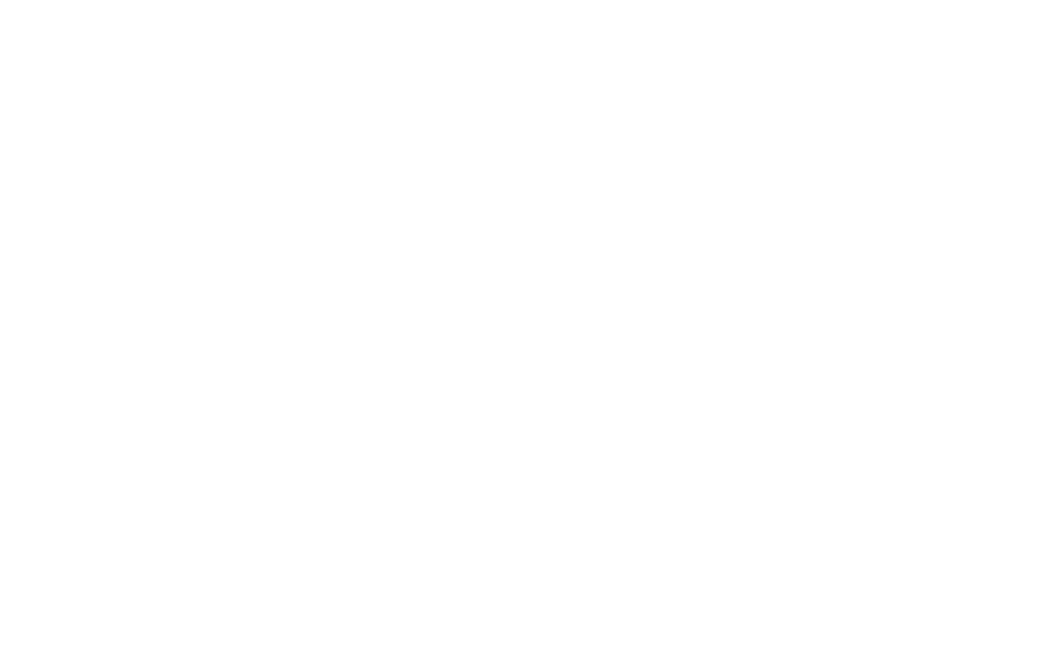
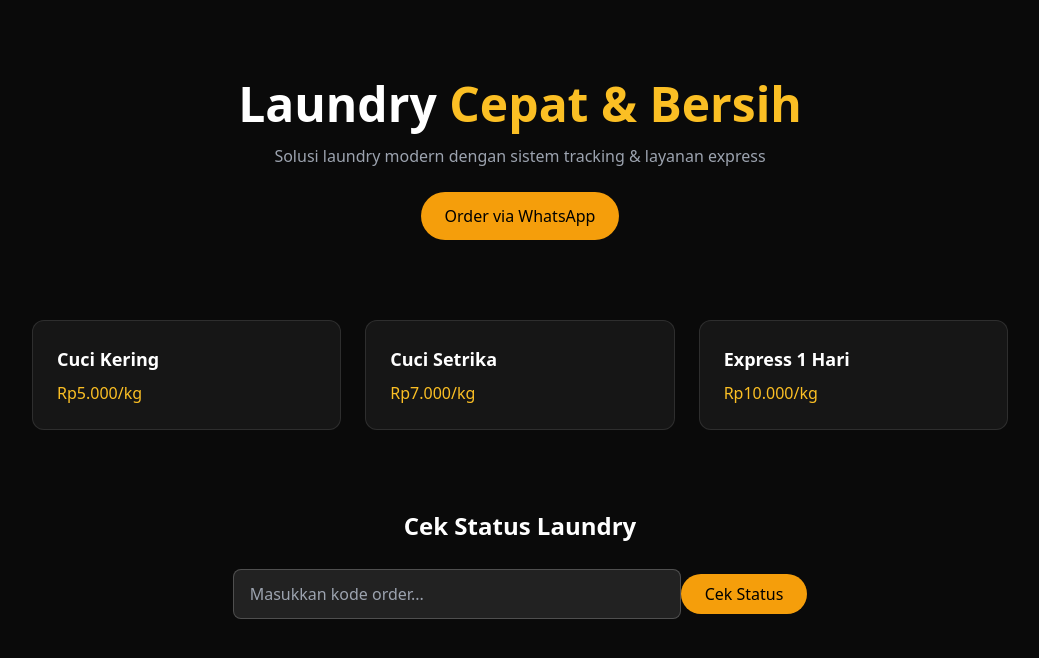
Before and after one commit to rafirachmawan/Rafi-Web-Studio, a React (Vite) app: page /laundry in a window 1280 px wide. Before the commit this address had no page. Shown: the top 658 px of the page, without its empty margins (120-1159 px from the left). Built offline with nearby package versions, Linux system fonts and the light colour scheme.

Commit message:
Update Home UI

```diff
--- a/package.json
+++ b/package.json
@@ -10,6 +10,7 @@
     "preview": "vite preview"
   },
   "dependencies": {
+    "framer-motion": "^12.38.0",
     "gsap": "^3.14.2",
     "react": "^19.2.4",
     "react-dom": "^19.2.4",
--- a/src/App.jsx
+++ b/src/App.jsx
@@ -6,6 +6,8 @@
 import HotelLanding from "./pages/HotelLanding";
 import RestoLanding from "./pages/RestoLanding";
 import SekolahLanding from "./pages/SekolahLanding";
+import LaundryLanding from "./pages/LaundryLanding";
+import UmrohLanding from "./pages/UmrohLanding";
 
 export default function App() {
   return (
@@ -17,6 +19,8 @@
         <Route path="/hotel" element={<HotelLanding />} />
         <Route path="/resto" element={<RestoLanding />} />
         <Route path="/sekolah" element={<SekolahLanding />} />
+        <Route path="/laundry" element={<LaundryLanding />} />
+        <Route path="/umroh" element={<UmrohLanding />} />
       </Routes>
     </Router>
   );
--- a/src/pages/Home.jsx
+++ b/src/pages/Home.jsx
@@ -1,83 +1,149 @@
 import { Link } from "react-router-dom";
+import { motion } from "framer-motion";
+import { useState } from "react";
 
 export default function Home() {
+  const [filter, setFilter] = useState("all");
+
   const demos = [
     {
       name: "Coffee",
       path: "/coffee",
       desc: "Website cafe aesthetic & modern",
       icon: "☕",
+      category: "food",
+      image: "https://images.unsplash.com/photo-1509042239860-f550ce710b93",
     },
     {
       name: "Rental",
       path: "/rental",
       desc: "Sistem sewa mobil cepat & praktis",
       icon: "🚗",
+      category: "service",
+      image: "https://images.unsplash.com/photo-1502877338535-766e1452684a",
     },
     {
       name: "Hotel",
       path: "/hotel",
       desc: "Landing page hotel elegan & premium",
       icon: "🏨",
+      category: "service",
+      image: "https://images.unsplash.com/photo-1566073771259-6a8506099945",
     },
     {
       name: "Resto",
       path: "/resto",
       desc: "Website menu & booking restoran",
       icon: "🍽️",
+      category: "food",
+      image: "https://images.unsplash.com/photo-1555396273-367ea4eb4db5",
     },
     {
       name: "Sekolah",
       path: "/sekolah",
       desc: "Profil sekolah profesional",
       icon: "🏫",
+      category: "education",
+      image: "https://images.unsplash.com/photo-1588072432836-e10032774350",
+    },
+    {
+      name: "Laundry",
+      path: "/laundry",
+      desc: "Website laundry modern + tracking order",
+      icon: "🧺",
+      category: "service",
+      image: "https://images.unsplash.com/photo-1581578731548-c64695cc6952",
+    },
+    {
+      name: "Umroh",
+      path: "/umroh",
+      desc: "Landing page travel umroh profesional",
+      icon: "🕋",
+      category: "religion",
+      image: "https://images.unsplash.com/photo-1542810634-71277d95dcbb",
     },
   ];
 
+  const filtered =
+    filter === "all" ? demos : demos.filter((item) => item.category === filter);
+
   return (
-    <div className="min-h-screen bg-[#0b0b0b] text-white">
-      {/* CONTAINER */}
-      <div className="max-w-6xl mx-auto px-6 py-20">
+    <div className="min-h-screen bg-[#0a0a0a] text-white relative overflow-hidden">
+      {/* BACKGROUND GLOW (OPTIMIZED) */}
+      <div className="absolute top-[-200px] left-1/2 -translate-x-1/2 w-[500px] h-[500px] bg-amber-500/10 blur-[80px] rounded-full"></div>
+
+      <div className="max-w-6xl mx-auto px-6 py-20 relative z-10">
         {/* HEADER */}
-        <div className="text-center mb-16">
-          <h1 className="text-4xl md:text-5xl font-bold tracking-tight">
-            Demo Website <span className="text-amber-500">Bisnis</span>
+        <div className="text-center mb-12">
+          <h1 className="text-4xl md:text-6xl font-bold">
+            Demo Website{" "}
+            <span className="bg-gradient-to-r from-amber-400 to-yellow-300 bg-clip-text text-transparent">
+              Bisnis
+            </span>
           </h1>
 
-          <p className="text-gray-400 mt-4 text-lg max-w-xl mx-auto">
-            Pilih jenis bisnis untuk melihat contoh website yang siap digunakan
+          <p className="text-gray-400 mt-4">
+            Pilih template sesuai bisnis kamu
           </p>
+        </div>
+
+        {/* FILTER */}
+        <div className="flex flex-wrap justify-center gap-3 mb-10">
+          {["all", "food", "service", "education", "religion"].map((cat) => (
+            <button
+              key={cat}
+              onClick={() => setFilter(cat)}
+              className={`px-4 py-2 rounded-full text-sm transition ${
+                filter === cat
+                  ? "bg-amber-500 text-black"
+                  : "bg-white/10 text-gray-300 hover:bg-white/20"
+              }`}
+            >
+              {cat}
+            </button>
+          ))}
         </div>
 
         {/* GRID */}
         <div className="grid grid-cols-1 sm:grid-cols-2 lg:grid-cols-3 gap-6">
-          {demos.map((demo, i) => (
+          {filtered.map((demo, i) => (
+            <motion.div
+              key={i}
+              initial={{ opacity: 0, y: 30 }}
+              animate={{ opacity: 1, y: 0 }}
+              transition={{ duration: 0.3 }}
+            >
               <Link
-              key={i}
                 to={demo.path}
-              className="group relative bg-[#141414] border border-white/10 rounded-2xl p-6 transition-all duration-300 hover:border-amber-500/40 hover:-translate-y-1"
+                className="group block bg-white/[0.03] border border-white/10 rounded-2xl overflow-hidden hover:-translate-y-1 transition"
               >
+                {/* IMAGE */}
+                <div className="h-40 overflow-hidden">
+                  <img
+                    src={demo.image}
+                    alt={demo.name}
+                    loading="lazy"
+                    className="w-full h-full object-cover group-hover:scale-105 transition duration-500"
+                  />
+                </div>
+
+                <div className="p-5">
                   {/* ICON */}
-              <div className="text-3xl mb-4">{demo.icon}</div>
+                  <div className="text-2xl mb-2">{demo.icon}</div>
 
                   {/* TITLE */}
-              <h2 className="text-xl font-semibold mb-2 group-hover:text-amber-400 transition">
+                  <h2 className="text-lg font-semibold group-hover:text-amber-400">
                     {demo.name}
                   </h2>
 
                   {/* DESC */}
-              <p className="text-gray-400 text-sm leading-relaxed mb-6">
-                {demo.desc}
-              </p>
+                  <p className="text-gray-400 text-sm mt-1 mb-4">{demo.desc}</p>
 
                   {/* CTA */}
-              <div className="text-sm font-medium text-amber-500">
-                Lihat Demo →
+                  <span className="text-amber-400 text-sm">Lihat Demo →</span>
                 </div>
-
-              {/* HOVER GLOW */}
-              <div className="absolute inset-0 rounded-2xl opacity-0 group-hover:opacity-100 transition pointer-events-none bg-gradient-to-br from-amber-500/10 to-transparent"></div>
               </Link>
+            </motion.div>
           ))}
         </div>
 
--- /dev/null
+++ b/src/pages/LaundryLanding.jsx
@@ -0,0 +1,62 @@
+import { useState } from "react";
+
+export default function LaundryLanding() {
+  const phone = "628123456789";
+  const message = "Halo, saya ingin menggunakan jasa laundry";
+  const waLink = `https://wa.me/${phone}?text=${encodeURIComponent(message)}`;
+
+  const services = [
+    { name: "Cuci Kering", price: "Rp5.000/kg" },
+    { name: "Cuci Setrika", price: "Rp7.000/kg" },
+    { name: "Express 1 Hari", price: "Rp10.000/kg" },
+  ];
+
+  return (
+    <div className="bg-[#0a0a0a] text-white min-h-screen">
+      {/* HERO */}
+      <div className="text-center py-20 px-6">
+        <h1 className="text-4xl md:text-5xl font-bold">
+          Laundry <span className="text-amber-400">Cepat & Bersih</span>
+        </h1>
+        <p className="text-gray-400 mt-4">
+          Solusi laundry modern dengan sistem tracking & layanan express
+        </p>
+
+        <a
+          href={waLink}
+          target="_blank"
+          className="inline-block mt-6 bg-amber-500 text-black px-6 py-3 rounded-full font-medium hover:scale-105 transition"
+        >
+          Order via WhatsApp
+        </a>
+      </div>
+
+      {/* SERVICES */}
+      <div className="max-w-5xl mx-auto px-6 pb-20 grid md:grid-cols-3 gap-6">
+        {services.map((item, i) => (
+          <div
+            key={i}
+            className="bg-white/5 border border-white/10 p-6 rounded-xl"
+          >
+            <h2 className="text-lg font-semibold mb-2">{item.name}</h2>
+            <p className="text-amber-400">{item.price}</p>
+          </div>
+        ))}
+      </div>
+
+      {/* TRACKING */}
+      <div className="text-center pb-20 px-6">
+        <h2 className="text-2xl font-bold mb-4">Cek Status Laundry</h2>
+
+        <input
+          placeholder="Masukkan kode order..."
+          className="px-4 py-3 rounded-lg bg-white/10 border border-white/20 w-full max-w-md"
+        />
+
+        <button className="mt-4 bg-amber-500 text-black px-6 py-2 rounded-full">
+          Cek Status
+        </button>
+      </div>
+    </div>
+  );
+}
--- /dev/null
+++ b/src/pages/UmrohLanding.jsx
@@ -0,0 +1,70 @@
+export default function UmrohLanding() {
+  const phone = "628123456789";
+  const message = "Halo, saya tertarik paket umroh";
+  const waLink = `https://wa.me/${phone}?text=${encodeURIComponent(message)}`;
+
+  const packages = [
+    {
+      name: "Paket Hemat",
+      price: "Rp25jt",
+      desc: "9 Hari - Hotel bintang 3",
+    },
+    {
+      name: "Paket Reguler",
+      price: "Rp30jt",
+      desc: "10 Hari - Hotel bintang 4",
+    },
+    {
+      name: "Paket VIP",
+      price: "Rp40jt",
+      desc: "12 Hari - Hotel bintang 5",
+    },
+  ];
+
+  return (
+    <div className="bg-[#0a0a0a] text-white min-h-screen">
+      {/* HERO */}
+      <div className="text-center py-20 px-6">
+        <h1 className="text-4xl md:text-5xl font-bold">
+          Travel <span className="text-amber-400">Umroh Amanah</span>
+        </h1>
+        <p className="text-gray-400 mt-4">
+          Ibadah nyaman dengan pelayanan profesional & terpercaya
+        </p>
+
+        <a
+          href={waLink}
+          target="_blank"
+          className="inline-block mt-6 bg-amber-500 text-black px-6 py-3 rounded-full font-medium hover:scale-105 transition"
+        >
+          Konsultasi Sekarang
+        </a>
+      </div>
+
+      {/* PACKAGES */}
+      <div className="max-w-5xl mx-auto px-6 pb-20 grid md:grid-cols-3 gap-6">
+        {packages.map((item, i) => (
+          <div
+            key={i}
+            className="bg-white/5 border border-white/10 p-6 rounded-xl hover:border-amber-400 transition"
+          >
+            <h2 className="text-lg font-semibold mb-2">{item.name}</h2>
+            <p className="text-amber-400 text-xl font-bold">{item.price}</p>
+            <p className="text-gray-400 text-sm mt-2">{item.desc}</p>
+          </div>
+        ))}
+      </div>
+
+      {/* CTA */}
+      <div className="text-center pb-20">
+        <a
+          href={waLink}
+          target="_blank"
+          className="bg-amber-500 text-black px-8 py-3 rounded-full font-medium hover:scale-105 transition"
+        >
+          Daftar Sekarang
+        </a>
+      </div>
+    </div>
+  );
+}
```
Also changed, not shown: 1 other file (tests, documents, lock files or other folders). Lines whose indentation alone changed are shown as unchanged.
